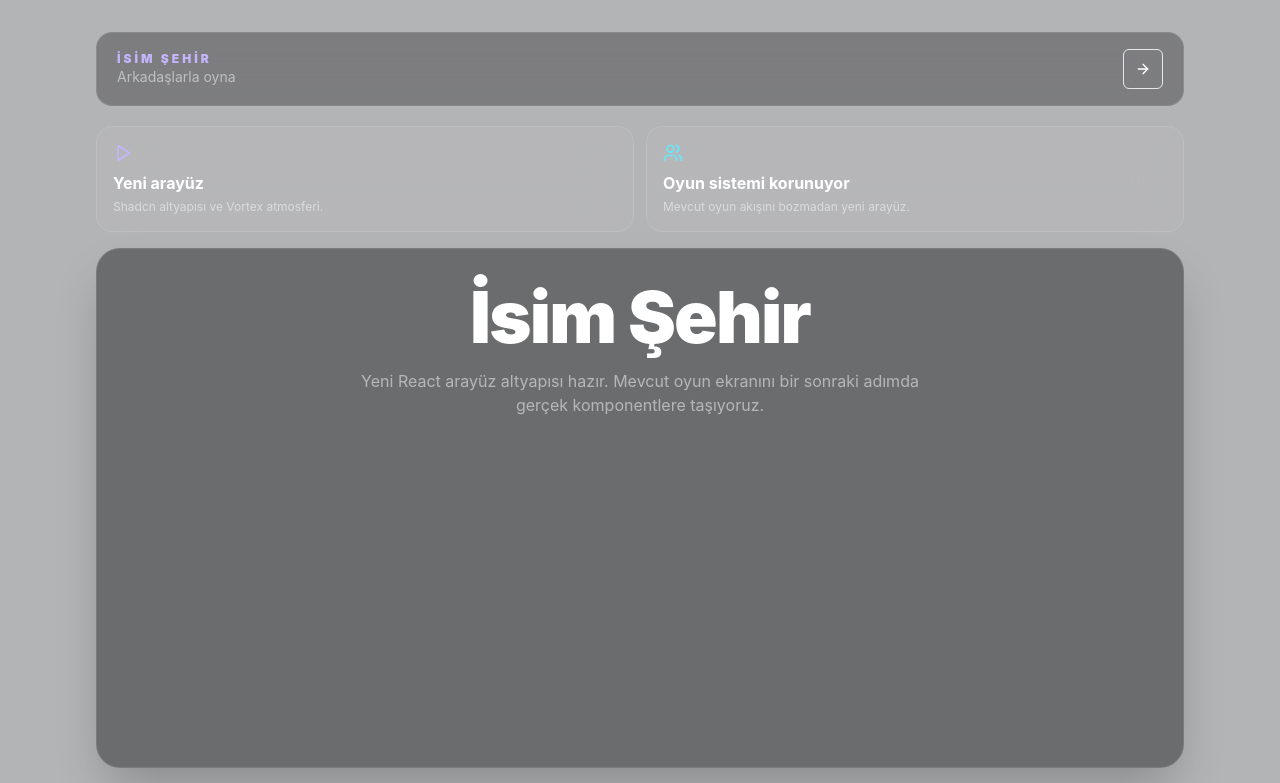
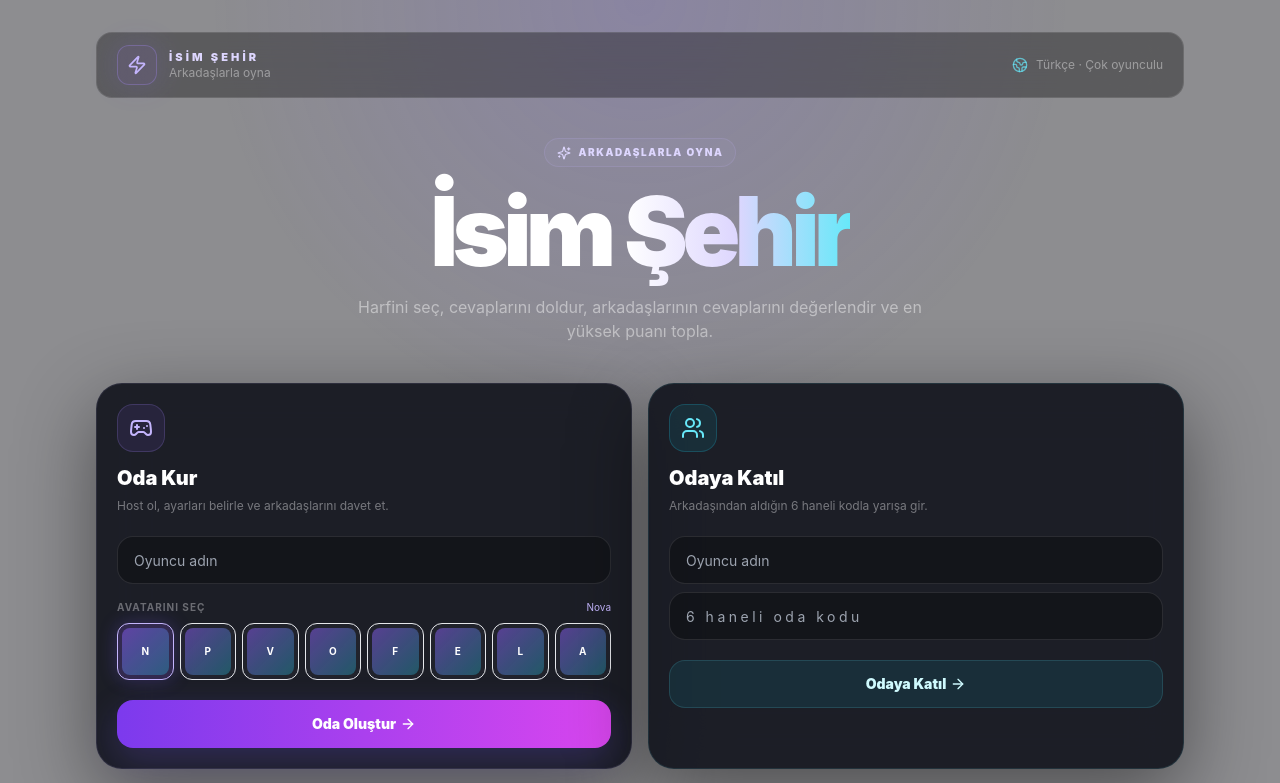
Before and after one commit to Battyz61/Strike-Legends, a React (Vite) app in the folder isim-sehir/: page / in a window 1280 px wide. Shown: the top 783 px of the page. Built offline with nearby package versions, Linux system fonts and the light colour scheme.

Commit message:
feat(isim-sehir): build premium React lobby

```diff
--- a/isim-sehir/src/App.tsx
+++ b/isim-sehir/src/App.tsx
@@ -1,23 +1,177 @@
+import { useMemo, useState } from "react"
+import { ArrowRight, Gamepad2, Globe2, Sparkles, Users, Zap } from "lucide-react"
 import { Vortex } from "@/components/ui/vortex"
 import { Button } from "@/components/ui/button"
-import { Play, Users, ArrowRight } from "lucide-react"
+
+const avatars = ["Nova", "Pulse", "Vega", "Orbit", "Flux", "Echo", "Lumen", "Astra"]
+
+function goToGame(mode: "create" | "join", name: string, code?: string) {
+  const params = new URLSearchParams({ mode, name: name.trim() || "Oyuncu" })
+  if (mode === "join" && code) params.set("code", code.replace(/\s/g, ""))
+  window.location.href = `/legacy.html?${params.toString()}`
+}
 
 export default function App() {
-  return <main className="min-h-screen bg-[#03040b] text-white">
-    <Vortex particleCount={260} rangeY={520} baseHue={245} rangeSpeed={1.2} backgroundColor="#03040b" containerClassName="fixed inset-0 pointer-events-none opacity-70" />
-    <section className="relative z-10 mx-auto flex min-h-screen max-w-6xl flex-col p-4 md:p-8">
-      <header className="mb-5 flex items-center justify-between rounded-2xl border border-white/10 bg-black/30 px-5 py-4 backdrop-blur-xl">
-        <div><div className="text-xs font-black tracking-[.25em] text-violet-300">İSİM ŞEHİR</div><div className="text-sm text-white/50">Arkadaşlarla oyna</div></div>
-        <Button variant="outline" size="icon"><ArrowRight className="h-4 w-4" /></Button>
-      </header>
-      <div className="mb-4 grid grid-cols-1 gap-3 sm:grid-cols-2">
-        <div className="rounded-2xl border border-white/10 bg-white/[.04] p-4 backdrop-blur-xl"><Play className="mb-2 h-5 w-5 text-violet-300" /><b>Yeni arayüz</b><p className="mt-1 text-xs text-white/50">Shadcn altyapısı ve Vortex atmosferi.</p></div>
-        <div className="rounded-2xl border border-white/10 bg-white/[.04] p-4 backdrop-blur-xl"><Users className="mb-2 h-5 w-5 text-cyan-300" /><b>Oyun sistemi korunuyor</b><p className="mt-1 text-xs text-white/50">Mevcut oyun akışını bozmadan yeni arayüz.</p></div>
+  const [hostName, setHostName] = useState("")
+  const [guestName, setGuestName] = useState("")
+  const [joinCode, setJoinCode] = useState("")
+  const [avatar, setAvatar] = useState(0)
+  const [error, setError] = useState("")
+
+  const recentName = useMemo(() => {
+    try { return localStorage.getItem("isimSehirName") || "" } catch { return "" }
+  }, [])
+
+  const chooseName = (setter: (value: string) => void) => {
+    if (recentName) setter(recentName)
+  }
+
+  const create = () => {
+    setError("")
+    goToGame("create", hostName)
+  }
+
+  const join = () => {
+    const code = joinCode.trim()
+    if (!/^\d{6}$/.test(code)) {
+      setError("6 haneli oda kodunu gir kral.")
+      return
+    }
+    goToGame("join", guestName, code)
+  }
+
+  return (
+    <main className="relative min-h-screen overflow-hidden bg-[#03040b] text-white">
+      <Vortex
+        particleCount={280}
+        rangeY={520}
+        baseHue={245}
+        rangeSpeed={1.1}
+        backgroundColor="#03040b"
+        containerClassName="fixed inset-0 opacity-55"
+      />
+      <div className="pointer-events-none fixed inset-0 bg-[radial-gradient(circle_at_50%_0%,rgba(124,92,255,.16),transparent_42%)]" />
+
+      <div className="relative z-10 mx-auto min-h-screen max-w-6xl px-4 py-6 md:px-8 md:py-8">
+        <header className="mb-10 flex items-center justify-between rounded-2xl border border-white/10 bg-black/35 px-4 py-3 backdrop-blur-2xl md:px-5">
+          <div className="flex items-center gap-3">
+            <div className="grid size-10 place-items-center rounded-xl border border-violet-400/30 bg-violet-500/10 shadow-[0_0_30px_rgba(124,92,255,.16)]">
+              <Zap className="size-5 text-violet-300" />
+            </div>
+            <div>
+              <div className="text-[11px] font-black tracking-[.28em] text-violet-200">İSİM ŞEHİR</div>
+              <div className="text-xs text-white/40">Arkadaşlarla oyna</div>
+            </div>
+          </div>
+          <div className="hidden items-center gap-2 text-xs text-white/40 sm:flex">
+            <Globe2 className="size-4 text-cyan-300/70" />
+            Türkçe · Çok oyunculu
+          </div>
+        </header>
+
+        <section className="mx-auto mb-10 max-w-3xl text-center">
+          <div className="mb-4 inline-flex items-center gap-2 rounded-full border border-violet-300/15 bg-violet-300/[.06] px-3 py-1.5 text-[10px] font-black tracking-[.16em] text-violet-200">
+            <Sparkles className="size-3.5" /> ARKADAŞLARLA OYNA
+          </div>
+          <h1 className="text-6xl font-black tracking-[-.06em] md:text-8xl">
+            İsim <span className="bg-gradient-to-r from-white via-violet-200 to-cyan-300 bg-clip-text text-transparent">Şehir</span>
+          </h1>
+          <p className="mx-auto mt-4 max-w-xl text-sm leading-6 text-white/45 md:text-base">
+            Harfini seç, cevaplarını doldur, arkadaşlarının cevaplarını değerlendir ve en yüksek puanı topla.
+          </p>
+        </section>
+
+        <section className="grid gap-4 md:grid-cols-2">
+          <div className="rounded-[26px] border border-violet-300/10 bg-[#090b15]/85 p-5 shadow-[0_25px_80px_rgba(0,0,0,.45)] backdrop-blur-xl">
+            <div className="mb-5 flex items-start justify-between">
+              <div>
+                <div className="mb-3 grid size-12 place-items-center rounded-2xl border border-violet-400/20 bg-violet-500/10">
+                  <Gamepad2 className="size-6 text-violet-300" />
+                </div>
+                <h2 className="text-xl font-black">Oda Kur</h2>
+                <p className="mt-1 text-xs leading-5 text-white/40">Host ol, ayarları belirle ve arkadaşlarını davet et.</p>
+              </div>
+              {recentName && (
+                <button onClick={() => chooseName(setHostName)} className="text-[10px] text-violet-300 hover:text-white">
+                  Son ad: {recentName}
+                </button>
+              )}
+            </div>
+
+            <input
+              value={hostName}
+              onChange={e => setHostName(e.target.value)}
+              onKeyDown={e => e.key === "Enter" && create()}
+              maxLength={18}
+              placeholder="Oyuncu adın"
+              className="h-12 w-full rounded-2xl border border-white/10 bg-black/30 px-4 text-sm outline-none transition focus:border-violet-400/60 focus:ring-4 focus:ring-violet-500/10"
+            />
+
+            <div className="mt-4 flex items-center justify-between">
+              <span className="text-[10px] font-bold uppercase tracking-widest text-white/35">Avatarını seç</span>
+              <span className="text-[10px] text-violet-300">{avatars[avatar]}</span>
+            </div>
+            <div className="mt-2 grid grid-cols-8 gap-1.5">
+              {avatars.map((name, i) => (
+                <button key={name} onClick={() => setAvatar(i)} aria-label={name}
+                  className={`aspect-square rounded-xl border p-1 text-[10px] font-bold transition ${avatar === i ? "border-violet-300 bg-violet-500/20 shadow-[0_0_18px_rgba(124,92,255,.25)]" : "border-white/8 bg-white/[.025] hover:border-white/20"}`}>
+                  <span className="grid size-full place-items-center rounded-lg bg-gradient-to-br from-violet-500/50 to-cyan-400/30">{name[0]}</span>
+                </button>
+              ))}
+            </div>
+
+            <Button onClick={create} className="mt-5 h-12 w-full rounded-2xl bg-gradient-to-r from-violet-600 to-fuchsia-500 font-black shadow-[0_12px_35px_rgba(124,92,255,.22)] hover:from-violet-500 hover:to-fuchsia-400">
+              Oda Oluştur <ArrowRight className="ml-1 size-4" />
+            </Button>
+          </div>
+
+          <div className="rounded-[26px] border border-cyan-300/10 bg-[#090b15]/85 p-5 shadow-[0_25px_80px_rgba(0,0,0,.45)] backdrop-blur-xl">
+            <div className="mb-5 flex items-start justify-between">
+              <div>
+                <div className="mb-3 grid size-12 place-items-center rounded-2xl border border-cyan-400/20 bg-cyan-500/10">
+                  <Users className="size-6 text-cyan-300" />
+                </div>
+                <h2 className="text-xl font-black">Odaya Katıl</h2>
+                <p className="mt-1 text-xs leading-5 text-white/40">Arkadaşından aldığın 6 haneli kodla yarışa gir.</p>
+              </div>
+              {recentName && (
+                <button onClick={() => chooseName(setGuestName)} className="text-[10px] text-cyan-300 hover:text-white">
+                  Son ad: {recentName}
+                </button>
+              )}
+            </div>
+
+            <input value={guestName} onChange={e => setGuestName(e.target.value)} maxLength={18} placeholder="Oyuncu adın"
+              className="h-12 w-full rounded-2xl border border-white/10 bg-black/30 px-4 text-sm outline-none transition focus:border-cyan-400/60 focus:ring-4 focus:ring-cyan-500/10" />
+            <input value={joinCode} onChange={e => setJoinCode(e.target.value.replace(/\D/g, "").slice(0, 6))}
+              onKeyDown={e => e.key === "Enter" && join()} inputMode="numeric" placeholder="6 haneli oda kodu"
+              className="mt-2 h-12 w-full rounded-2xl border border-white/10 bg-black/30 px-4 text-sm tracking-[.25em] outline-none transition focus:border-cyan-400/60 focus:ring-4 focus:ring-cyan-500/10" />
+
+            {error && <div className="mt-3 rounded-xl border border-rose-400/20 bg-rose-500/10 px-3 py-2 text-xs text-rose-200">{error}</div>}
+
+            <Button onClick={join} variant="secondary" className="mt-5 h-12 w-full rounded-2xl border border-cyan-300/15 bg-cyan-500/10 font-black text-cyan-100 hover:bg-cyan-500/15">
+              Odaya Katıl <ArrowRight className="ml-1 size-4" />
+            </Button>
+          </div>
+        </section>
+
+        <section className="mt-4 grid grid-cols-3 gap-2">
+          {[
+            ["Puan", "Yeşil oy = +10"],
+            ["Harf", "Her tur yeni harf"],
+            ["Çoklu", "2–10 oyuncu"],
+          ].map(([title, sub]) => (
+            <div key={title} className="rounded-2xl border border-white/8 bg-white/[.025] px-3 py-4 text-center backdrop-blur-xl">
+              <div className="text-sm font-black">{title}</div>
+              <div className="mt-1 text-[10px] text-white/35">{sub}</div>
+            </div>
+          ))}
+        </section>
+
+        <footer className="mt-8 text-center text-[10px] text-white/20">
+          Vortex Arena · İsim Şehir
+        </footer>
       </div>
-      <div className="flex-1 rounded-3xl border border-white/10 bg-black/40 p-8 text-center shadow-2xl backdrop-blur-sm">
-        <h1 className="text-5xl font-black tracking-tight md:text-7xl">İsim Şehir</h1>
-        <p className="mx-auto mt-4 max-w-xl text-white/50">Yeni React arayüz altyapısı hazır. Mevcut oyun ekranını bir sonraki adımda gerçek komponentlere taşıyoruz.</p>
-      </div>
-    </section>
-  </main>
+    </main>
+  )
 }
```
